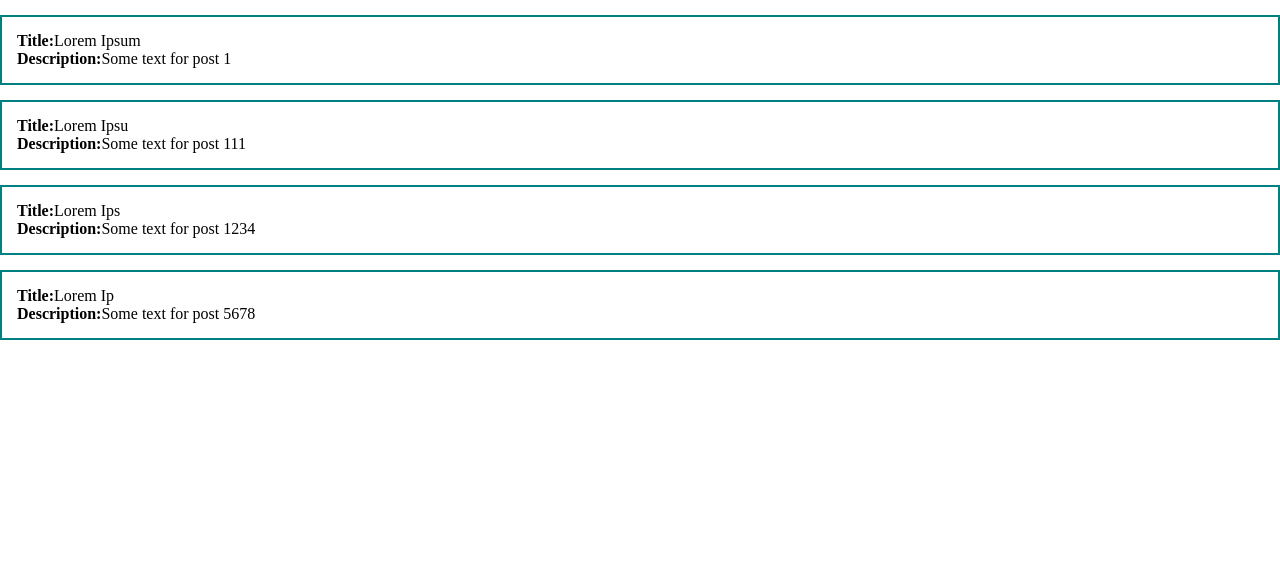
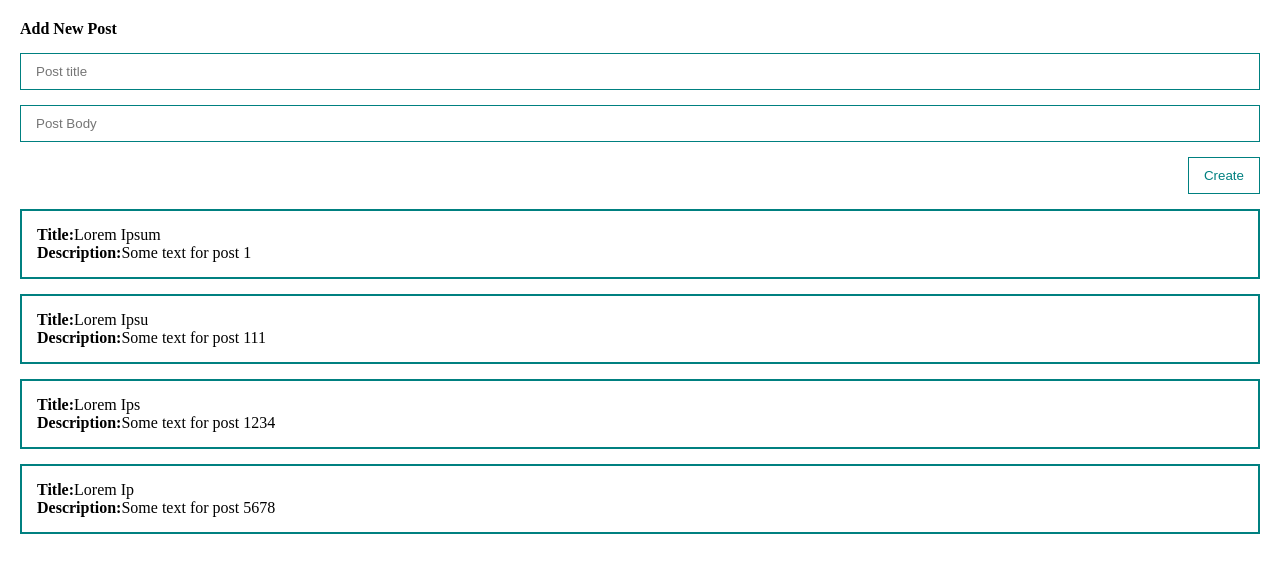
Before and after one commit to MikitaCat/vue_learning, a Vue app: page / in a window 1280 px wide. Shown: the top 572 px of the page. Built offline with nearby package versions, Linux system fonts and the light colour scheme.

Commit message:
Some styles has been added

```diff
--- a/src/App.vue
+++ b/src/App.vue
@@ -1,6 +1,12 @@
 // Component MarkUp
 <template>
-  <div>
+  <div class="app">
+    <form>
+      <h4>Add New Post</h4>
+      <input class="input" type="text" placeholder="Post title" />
+      <input class="input" type="text" placeholder="Post Body" />
+      <button class="btn">Create</button>
+    </form>
     <div v-for="post in posts" class="post">
       <div><strong>Title:</strong>{{ post.title }}</div>
       <div><strong>Description:</strong>{{ post.body }}</div>
@@ -32,9 +38,40 @@ export default {
   box-sizing: border-box;
 }
 
+.app {
+  padding: 20px;
+}
+
 .post {
   padding: 15px;
   border: solid 2px teal;
   margin-top: 15px;
 }
+
+form {
+  display: flex;
+  flex-direction: column;
+}
+
+.input {
+  width: 100%;
+  border: solid 1px teal;
+  padding: 10px 15px;
+  margin-top: 15px;
+}
+
+.btn {
+  align-self: flex-end;
+  margin-top: 15px;
+  padding: 10px 15px;
+  background: none;
+  color: teal;
+  border: solid 1px teal;
+}
+
+.btn:hover {
+  background: teal;
+  color: white;
+  transition: 0.3s;
+}
 </style>
```
